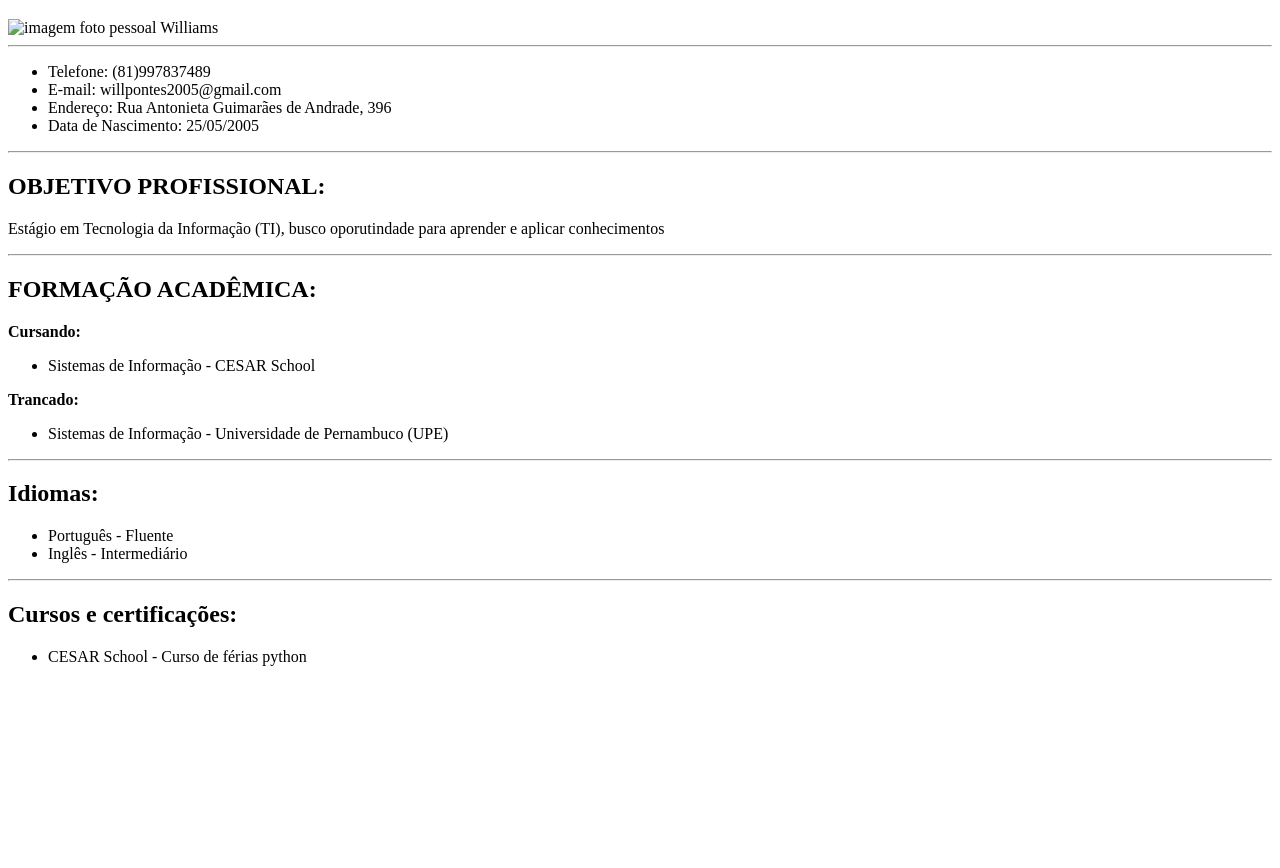
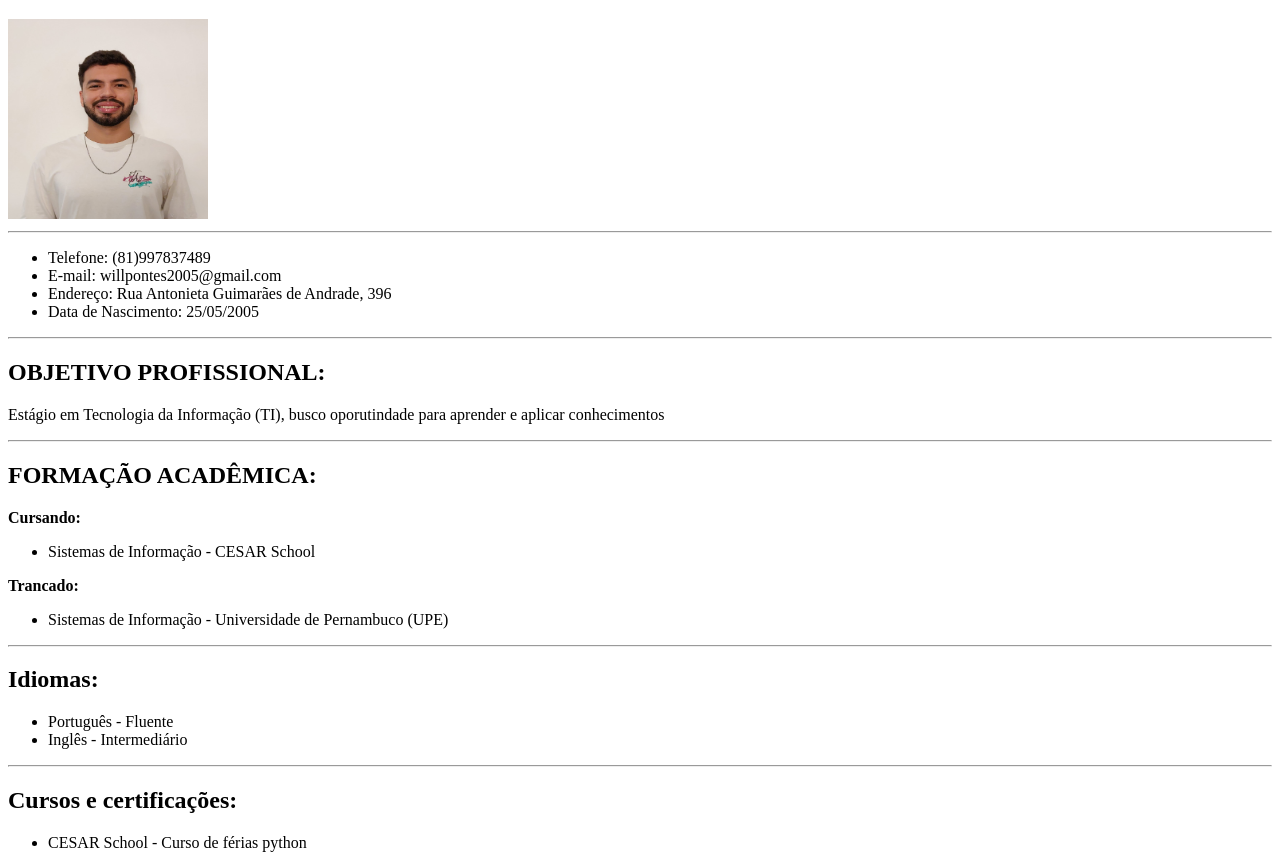
Before and after one commit to WillPontes/Meu-curriculo, a plain HTML site: page index.html in a window 1280 px wide. Shown: the part 61-929 px from the top of the page. Before the commit the page ends 800 px from the top, so only its background shows below. Drawn offline with Linux system fonts and the light colour scheme.

Commit message:
Update index.html

```diff
--- a/index.html
+++ b/index.html
@@ -8,7 +8,7 @@
 <body>
     <h1>José Williams Lopes de Pontes</h1>
 
-    <img src="./Foto perfil.jpg" alt="imagem foto pessoal Williams" width="200" height="200">
+    <img src="./Assets/img/Foto perfil.jpg" alt="imagem foto pessoal Williams" width="200" height="200">
     <hr>
 
     <ul>
```
